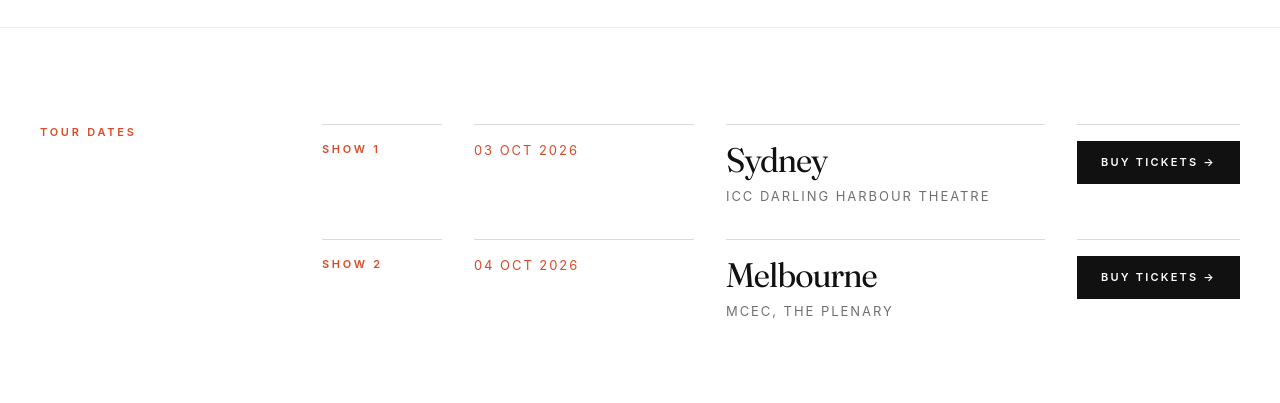
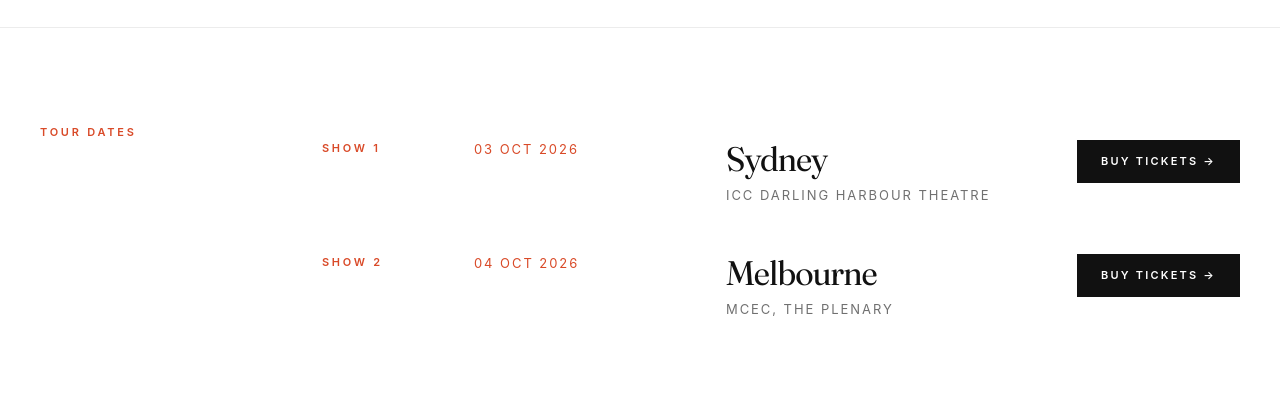
Before and after one commit to helenyucac/castiglione-arts-music-website, a Next.js app: page /tours/naruto-the-symphonic-experience in a window 1280 px wide. Shown: the part 2740-3143 px from the top of the page. Built offline with nearby package versions, Linux system fonts and the light colour scheme.

Commit message:
Remove tour dates row dividers

```diff
--- a/components/EventDetailPage.tsx
+++ b/components/EventDetailPage.tsx
@@ -222,21 +222,21 @@ export function EventDetailPage({ event }: EventDetailPageProps) {
                   {sortedTourDates.map((tourDate, index) => (
                     <article
                       key={`${tourDate.date}-${tourDate.city}`}
-                      className="grid gap-6 border-t border-[rgba(17,17,17,0.15)] py-8 lg:grid-cols-[120px_220px_minmax(0,1fr)_auto] lg:items-start lg:gap-8 lg:border-t-0 lg:pt-0 lg:pb-8"
+                      className="grid gap-6 py-8 lg:grid-cols-[120px_220px_minmax(0,1fr)_auto] lg:items-start lg:gap-8 lg:pt-0 lg:pb-8"
                     >
                       <p
-                        className="m-0 p-0 text-[11px] font-semibold uppercase leading-[16.5px] tracking-[2.75px] text-[#d94a28] antialiased lg:border-t lg:border-[rgba(17,17,17,0.15)] lg:pt-4"
+                        className="m-0 p-0 text-[11px] font-semibold uppercase leading-[16.5px] tracking-[2.75px] text-[#d94a28] antialiased lg:pt-4"
                         style={eyebrowStyle}
                       >
                         Show {index + 1}
                       </p>
                       <p
-                        className="mt-0 mb-0 border-t border-[rgba(17,17,17,0.15)] pt-4 pb-0 text-[13px] font-normal uppercase leading-[19.5px] tracking-[1.95px] text-[#d94a28] antialiased"
+                        className="mt-0 mb-0 pt-4 pb-0 text-[13px] font-normal uppercase leading-[19.5px] tracking-[1.95px] text-[#d94a28] antialiased"
                         style={eyebrowStyle}
                       >
                         {tourDate.date}
                       </p>
-                      <div className="lg:border-t lg:border-[rgba(17,17,17,0.15)] lg:pt-4">
+                      <div className="lg:pt-4">
                         <h3
                           className="m-0 text-[34px] font-medium leading-[38px] tracking-[-0.03em] text-[#111111] antialiased"
                           style={displayStyle}
@@ -250,7 +250,7 @@ export function EventDetailPage({ event }: EventDetailPageProps) {
                           {tourDate.venue}
                         </p>
                       </div>
-                      <div className="lg:flex lg:justify-end lg:border-t lg:border-[rgba(17,17,17,0.15)] lg:pt-4">
+                      <div className="lg:flex lg:justify-end lg:pt-4">
                         <a
                           href={tourDate.ticketHref}
                           target="_blank"
```
